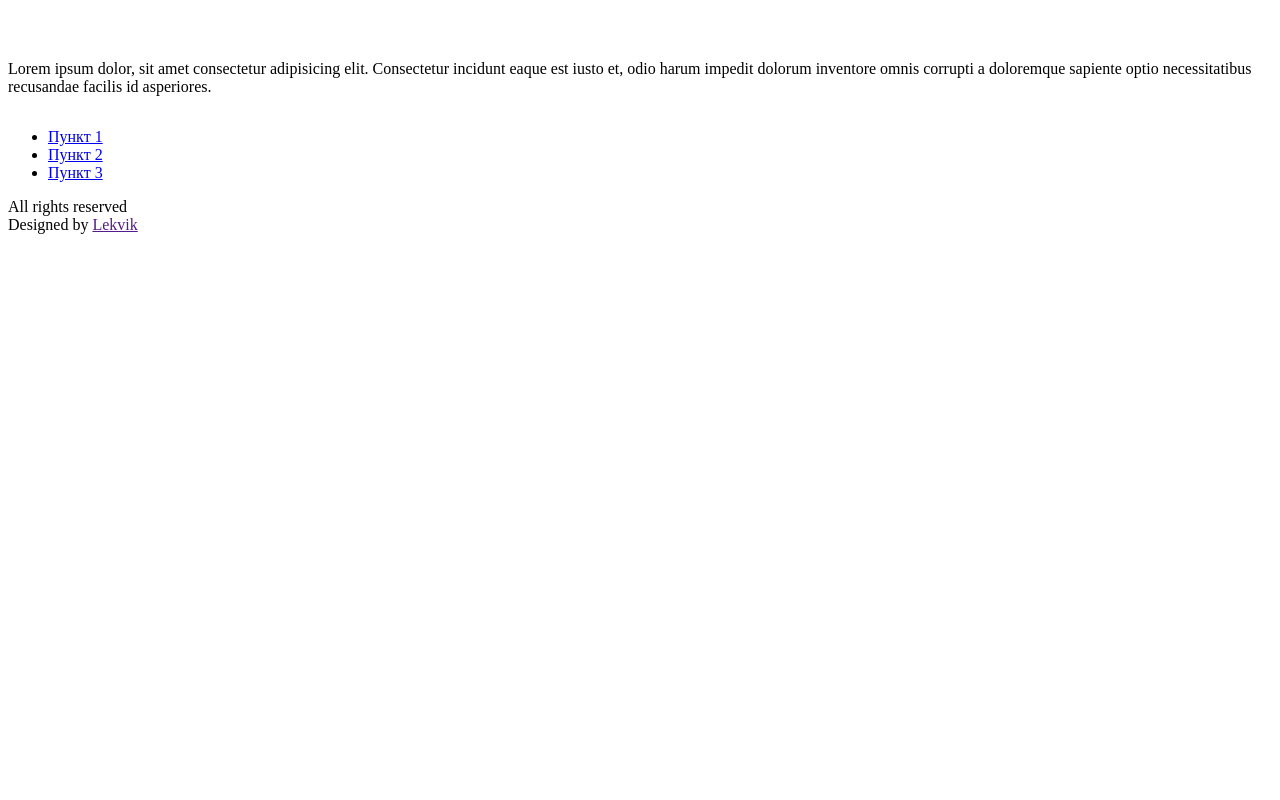
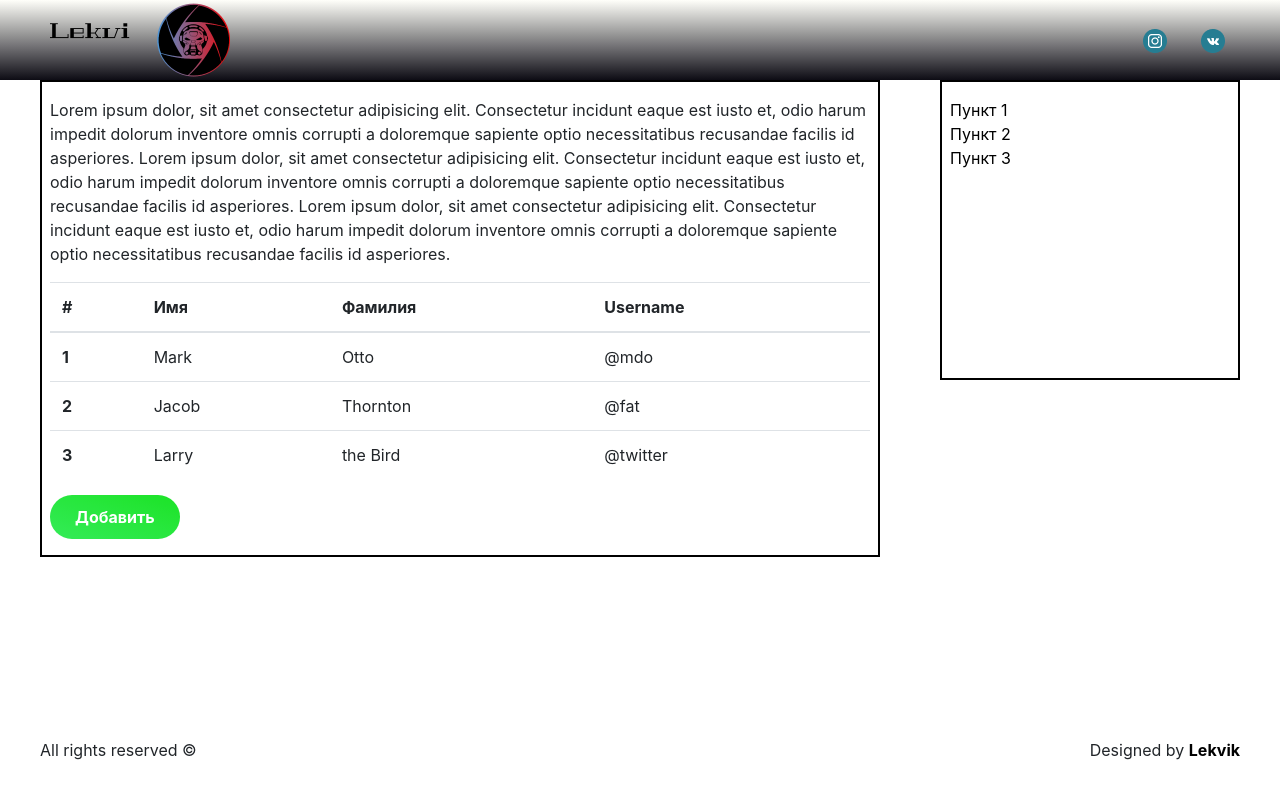
Before and after one commit to Lekvi/ICL, a plain HTML site: page index.html in a window 1280 px wide. Drawn offline with nearby package versions, Linux system fonts and the light colour scheme.

Commit message:
Finish with layout, start working with js

```diff
--- /dev/null
+++ b/_interface.sass
@@ -0,0 +1,25 @@
+*
+    margin: 0
+    padding: 0
+    box-sizing: border-box
+
+body
+    min-height: 100vh
+    display: flex
+    flex-direction: column
+    justify-content: space-between
+
+.wrapper
+    width: 100%
+    max-width: 1200px
+    margin: auto
+
+.button
+    padding: 10px 25px
+    background-image: linear-gradient(to top right, rgb(52, 235, 88), rgb(50, 234, 83), rgb(48, 234, 79), rgb(45, 233, 74), rgb(43, 232, 70), rgb(41, 231, 65), rgb(39, 231, 61), rgb(37, 230, 56), rgb(35, 229, 52), rgb(32, 228, 47), rgb(30, 228, 43), rgb(28, 227, 38));
+    border: none
+    border-radius: 25px
+    color: #ffffff
+    font-weight: bold
+    &:focus
+        outline: none
--- /dev/null
+++ b/blocks/_footer.sass
@@ -0,0 +1,15 @@
+.footer
+    width: 100%
+    min-height: 100px
+    .wrapper
+        min-height: 100px
+        display: flex
+        justify-content: space-between
+        align-items: center
+        .designby
+            a
+                text-decoration: none
+                color: black
+                font-weight: bold
+                &:hover
+                    color: red
--- /dev/null
+++ b/blocks/_header.sass
@@ -0,0 +1,11 @@
+.header
+    background-image: linear-gradient(to bottom, rgb(255, 255, 250), rgb(233, 233, 229), rgb(211, 211, 208), rgb(189, 189, 187), rgb(167, 167, 166), rgb(145, 145, 145), rgb(123, 122, 125), rgb(101, 100, 104), rgb(79, 78, 83), rgb(57, 56, 62), rgb(35, 34, 41), rgb(13, 12, 20));
+    width: 100%
+    height: 10vh
+    .wrapper
+        height: 100%
+        display: flex
+        justify-content: space-between
+        align-items: center
+    &__socials-link
+        padding: 0 15px
--- /dev/null
+++ b/blocks/_section.sass
@@ -0,0 +1,22 @@
+main
+    flex-grow: 2
+    .wrapper
+        display: flex
+        justify-content: space-between
+        align-items: flex-start
+        .content
+            padding: 16px 8px
+            flex-basis: 70%
+            border: 2px solid black
+        .navigation
+            min-height: 300px
+            flex-basis: 25%
+            border: 2px solid black
+            padding: 16px 8px
+            ul
+                list-style-type: none
+                .navigation-link
+                    text-decoration: none
+                    color: black
+                    &:hover
+                        color: red
--- a/index.html
+++ b/index.html
@@ -5,54 +5,93 @@
     <meta charset="UTF-8">
     <meta name="viewport" content="width=device-width, initial-scale=1.0">
     <meta http-equiv="X-UA-Compatible" content="ie=edge">
+    <!-- Подключаем собственные стили -->
+    <link rel="stylesheet" href="./style.css">
+    <!-- Подключаем Bootstrap 4 -->
+    <link rel="stylesheet" href="https://stackpath.bootstrapcdn.com/bootstrap/4.3.1/css/bootstrap.min.css" integrity="sha384-ggOyR0iXCbMQv3Xipma34MD+dH/1fQ784/j6cY/iJTQUOhcWr7x9JvoRxT2MZw1T" crossorigin="anonymous">
+
     <title>Interactive table</title>
 </head>
 
 <body>
     <header class="header">
-        <div class="container">
-            <img src="" alt="" class="header__logo">
+        <div class="wrapper">
+            <img src="./images/logo.png" alt="Logo" class="header__logo">
             <div class="header__socials">
-                <img src="" alt="">
-                <img src="" alt="">
+                <a href="https://www.instagram.com/itis_kfu/?hl=ru" target="_blank"  class="header__socials-link"><img src="./images/instagram.png" alt="instagram"></a>
+                <a href="https://vk.com/itis_kpfu" target="_blank" class="header__socials-link"><img src="./images/vkontakte.png" alt="vkontakte"></a>
             </div>
         </div>
     </header>
     <main class="main">
         <section>
-            <div class="container">
+            <div class="wrapper">
                 <div class="content">
                     <p class="content__descritpion">
                         Lorem ipsum dolor, sit amet consectetur adipisicing elit.
                         Consectetur incidunt eaque est iusto et, odio harum impedit dolorum inventore omnis
                         corrupti a doloremque sapiente optio necessitatibus recusandae facilis id asperiores.
+                        Lorem ipsum dolor, sit amet consectetur adipisicing elit.
+                        Consectetur incidunt eaque est iusto et, odio harum impedit dolorum inventore omnis
+                        corrupti a doloremque sapiente optio necessitatibus recusandae facilis id asperiores.
+                        Lorem ipsum dolor, sit amet consectetur adipisicing elit.
+                        Consectetur incidunt eaque est iusto et, odio harum impedit dolorum inventore omnis
+                        corrupti a doloremque sapiente optio necessitatibus recusandae facilis id asperiores.
                     </p>
-                    <table class="content__table">
-
-                    </table>
+                    <table class="table content__table">
+                        <thead>
+                            <tr>
+                            <th scope="col">#</th>
+                            <th scope="col">Имя </th>
+                            <th scope="col">Фамилия</th>
+                            <th scope="col">Username</th>
+                            </tr>
+                        </thead>
+                        <tbody>
+                            <tr>
+                            <th scope="row">1</th>
+                            <td>Mark</td>
+                            <td>Otto</td>
+                            <td>@mdo</td>
+                            </tr>
+                            <tr>
+                            <th scope="row">2</th>
+                            <td>Jacob</td>
+                            <td>Thornton</td>
+                            <td>@fat</td>
+                            </tr>
+                            <tr>
+                            <th scope="row">3</th>
+                            <td>Larry</td>
+                            <td>the Bird</td>
+                            <td>@twitter</td>
+                            </tr>
+                        </tbody>
+                        </table>
+                    <button class="button buton-add">Добавить</button>
                 </div>
-                <aside class="content__navigation">
+                <aside class="navigation">
                     <ul>
-                        <li class="content__navigation-item">
-                            <a href="#" class="content__navigation-link">Пункт 1</a>
+                        <li class="navigation-item">
+                            <a href="#" class="navigation-link">Пункт 1</a>
                         </li>
-                        <li class="content__navigation-item">
-                            <a href="#" class="content__navigation-link">Пункт 2</a>
+                        <li class="navigation-item">
+                            <a href="#" class="navigation-link">Пункт 2</a>
                         </li>
-                        <li class="content__navigation-item">
-                            <a href="#" class="content__navigation-link">Пункт 3</a>
+                        <li class="navigation-item">
+                            <a href="#" class="navigation-link">Пункт 3</a>
                         </li>
                     </ul>
                 </aside>
             </div>
         </section>
     </main>
-    <foooter class="footer">
-        <div class="container">
-            <div class="copyright">All rights reserved</div>
-            <div class="designby">Designed by <a href="">Lekvik</a></div>
+    <footer class="footer">
+        <div class="wrapper">
+            <div class="copyright">All rights reserved ©</div>
+            <div class="designby">Designed by <a href="https://github.com/Lekvi/ICL" target="_blank">Lekvik</a></div>
         </div>
-    </foooter>
+    </footer>
 </body>
 
 </html>
--- a/style.sass
+++ b/style.sass
@@ -0,0 +1,10 @@
+@import 'interface'
+
+// Подключение стилей header
+@import 'blocks/_header'
+
+// Подключение стилей основной секции
+@import 'blocks/_section'
+
+// Подключение стилей footer
+@import 'blocks/_footer'
```
Also changed, not shown: images/instagram.png (added), images/logo.png (added), images/vkontakte.png (added), style.css (added), 1 other file.
